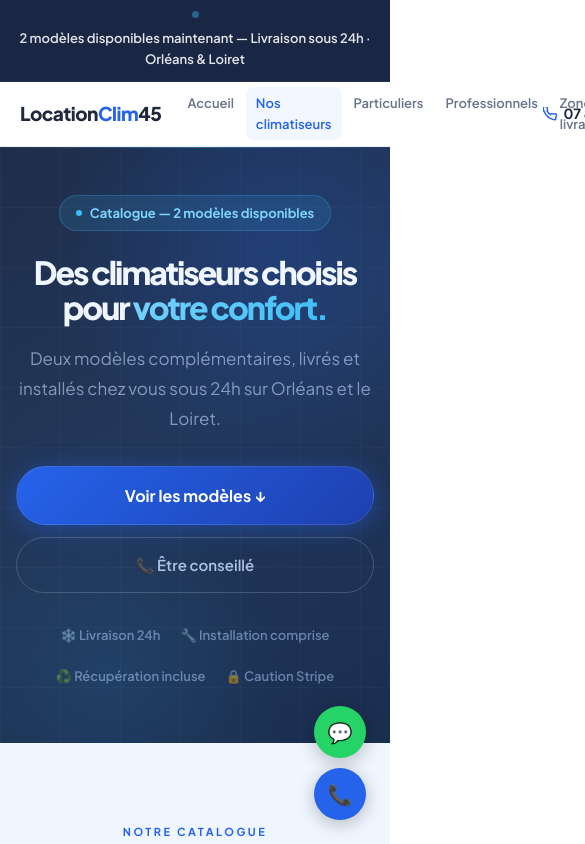
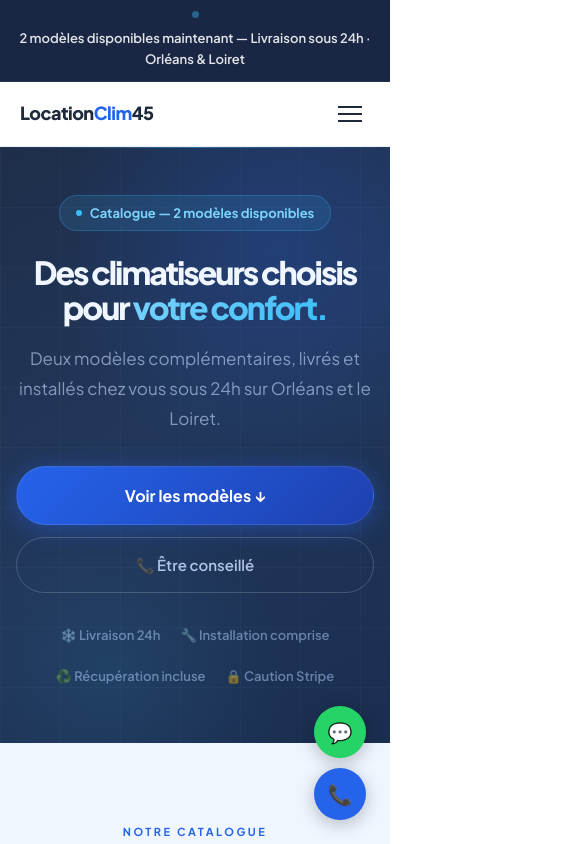
Before and after one commit to loiseauservices45-sketch/LocationClim45, a Next.js app: page /climatiseurs in a window 390 px wide. Shown: the top 844 px of the page, 585 px wide, since content can reach past the window. Built offline with nearby package versions, Linux system fonts and the light colour scheme.

Commit message:
hamburger menu mobile

```diff
--- a/components/Header.tsx
+++ b/components/Header.tsx
@@ -1,6 +1,7 @@
 "use client";
 import Link from "next/link";
 import { usePathname } from "next/navigation";
+import { useState } from "react";
 
 const nav = [
   { href: "/", label: "Accueil" },
@@ -13,38 +14,138 @@ const nav = [
 
 export default function Header() {
   const pathname = usePathname();
+  const [open, setOpen] = useState(false);
+
   return (
+    <>
       <header style={{
         position: "sticky", top: 0, zIndex: 100,
-      background: "rgba(255,255,255,0.97)", backdropFilter: "blur(16px)",
-      borderBottom: "1px solid rgba(0,0,0,0.07)", padding: "0 20px"
+        background: "rgba(255,255,255,0.97)",
+        backdropFilter: "blur(16px)",
+        borderBottom: "1px solid rgba(0,0,0,0.07)",
+        padding: "0 20px",
+        width: "100%",
+        boxSizing: "border-box",
       }}>
-      <div style={{ maxWidth: 1140, margin: "0 auto", display: "flex", alignItems: "center", justifyContent: "space-between", height: 64, gap: 16 }}>
-        <Link href="/" style={{ fontSize: 19, fontWeight: 800, color: "#1E293B", letterSpacing: "-0.5px", whiteSpace: "nowrap" }}>
+        <div style={{
+          maxWidth: 1140, margin: "0 auto",
+          display: "flex", alignItems: "center",
+          justifyContent: "space-between",
+          height: 64, gap: 12,
+          width: "100%",
+        }}>
+          <Link href="/" style={{
+            fontSize: 18, fontWeight: 800,
+            color: "#1E293B", letterSpacing: "-0.5px",
+            whiteSpace: "nowrap", flexShrink: 0,
+          }}>
             Location<em style={{ fontStyle: "normal", color: "#2563EB" }}>Clim</em>45
           </Link>
-        <nav style={{ display: "flex", gap: 2 }}>
+
+          <nav style={{
+            display: "flex", gap: 2,
+            flex: 1, justifyContent: "center",
+          }} className="desktop-nav">
             {nav.map(({ href, label }) => (
               <Link key={href} href={href} style={{
-              fontSize: 13, fontWeight: 600, padding: "6px 10px", borderRadius: 8, transition: "all .15s",
+                fontSize: 13, fontWeight: 600,
+                padding: "6px 10px", borderRadius: 8,
+                transition: "all .15s", whiteSpace: "nowrap",
                 color: pathname === href ? "#2563EB" : "#64748B",
                 background: pathname === href ? "rgba(37,99,235,0.06)" : "transparent",
               }}>{label}</Link>
             ))}
           </nav>
-        <div style={{ display: "flex", alignItems: "center", gap: 10, flexShrink: 0 }}>
-          <a href="tel:0783800070" style={{ fontWeight: 700, fontSize: 14, color: "#1E293B", display: "flex", alignItems: "center", gap: 6 }}>
+
+          <div style={{
+            display: "flex", alignItems: "center",
+            gap: 10, flexShrink: 0,
+          }} className="desktop-right">
+            <a href="tel:0783800070" style={{
+              fontWeight: 700, fontSize: 14,
+              color: "#1E293B", display: "flex",
+              alignItems: "center", gap: 6,
+            }}>
               <svg width="14" height="14" viewBox="0 0 24 24" fill="none" stroke="#2563EB" strokeWidth="2.5">
                 <path d="M22 16.92v3a2 2 0 01-2.18 2 19.79 19.79 0 01-8.63-3.07A19.5 19.5 0 013.07 9.81 19.79 19.79 0 01.06 1.18a2 2 0 012-2h3a2 2 0 012 1.72c.127.96.361 1.903.7 2.81a2 2 0 01-.45 2.11L6.91 7.09a16 16 0 006 6l1.06-1.34a2 2 0 012.11-.45c.907.339 1.85.573 2.81.7A2 2 0 0122 16.92z"/>
               </svg>
               <span>07 83 80 00 70</span>
             </a>
             <Link href="/contact" style={{
-            background: "#1E293B", color: "#fff", padding: "9px 18px", borderRadius: 50,
-            fontWeight: 700, fontSize: 13, whiteSpace: "nowrap", transition: "all .2s"
+              background: "#1E293B", color: "#fff",
+              padding: "9px 18px", borderRadius: 50,
+              fontWeight: 700, fontSize: 13,
+              whiteSpace: "nowrap",
             }}>Devis gratuit</Link>
           </div>
+
+          <button
+            onClick={() => setOpen(!open)}
+            className="hamburger"
+            style={{
+              display: "none",
+              background: "none", border: "none",
+              cursor: "pointer", padding: 8,
+              flexDirection: "column", gap: 5,
+              flexShrink: 0,
+            }}
+            aria-label="Menu"
+          >
+            <span style={{ width: 24, height: 2, background: "#1E293B", display: "block", transition: "all .2s", transform: open ? "rotate(45deg) translate(5px,5px)" : "none" }}/>
+            <span style={{ width: 24, height: 2, background: "#1E293B", display: "block", transition: "all .2s", opacity: open ? 0 : 1 }}/>
+            <span style={{ width: 24, height: 2, background: "#1E293B", display: "block", transition: "all .2s", transform: open ? "rotate(-45deg) translate(5px,-5px)" : "none" }}/>
+          </button>
         </div>
       </header>
+
+      {open && (
+        <div style={{
+          position: "fixed", top: 64, left: 0, right: 0,
+          background: "rgba(255,255,255,0.98)",
+          backdropFilter: "blur(16px)",
+          borderBottom: "1px solid rgba(0,0,0,0.07)",
+          zIndex: 99, padding: "16px 20px 24px",
+          display: "flex", flexDirection: "column", gap: 4,
+        }}>
+          {nav.map(({ href, label }) => (
+            <Link key={href} href={href}
+              onClick={() => setOpen(false)}
+              style={{
+                fontSize: 16, fontWeight: 600,
+                padding: "12px 16px", borderRadius: 10,
+                color: pathname === href ? "#2563EB" : "#1E293B",
+                background: pathname === href ? "rgba(37,99,235,0.06)" : "transparent",
+                display: "block",
+              }}
+            >{label}</Link>
+          ))}
+          <div style={{ marginTop: 12, display: "flex", flexDirection: "column", gap: 10 }}>
+            <a href="tel:0783800070" style={{
+              background: "#2563EB", color: "#fff",
+              padding: "14px", borderRadius: 50,
+              fontWeight: 700, fontSize: 16,
+              textAlign: "center", display: "block",
+            }}>📞 07 83 80 00 70</a>
+            <a href="https://wa.me/33783800070" target="_blank" rel="noopener" style={{
+              background: "#25D366", color: "#fff",
+              padding: "14px", borderRadius: 50,
+              fontWeight: 700, fontSize: 16,
+              textAlign: "center", display: "block",
+            }}>💬 WhatsApp</a>
+          </div>
+        </div>
+      )}
+
+      <style>{`
+        @media (max-width: 768px) {
+          .desktop-nav { display: none !important; }
+          .desktop-right { display: none !important; }
+          .hamburger { display: flex !important; }
+        }
+        @media (min-width: 769px) {
+          .hamburger { display: none !important; }
+        }
+      `}</style>
+    </>
   );
 }
```
Lines whose indentation alone changed are shown as unchanged.
